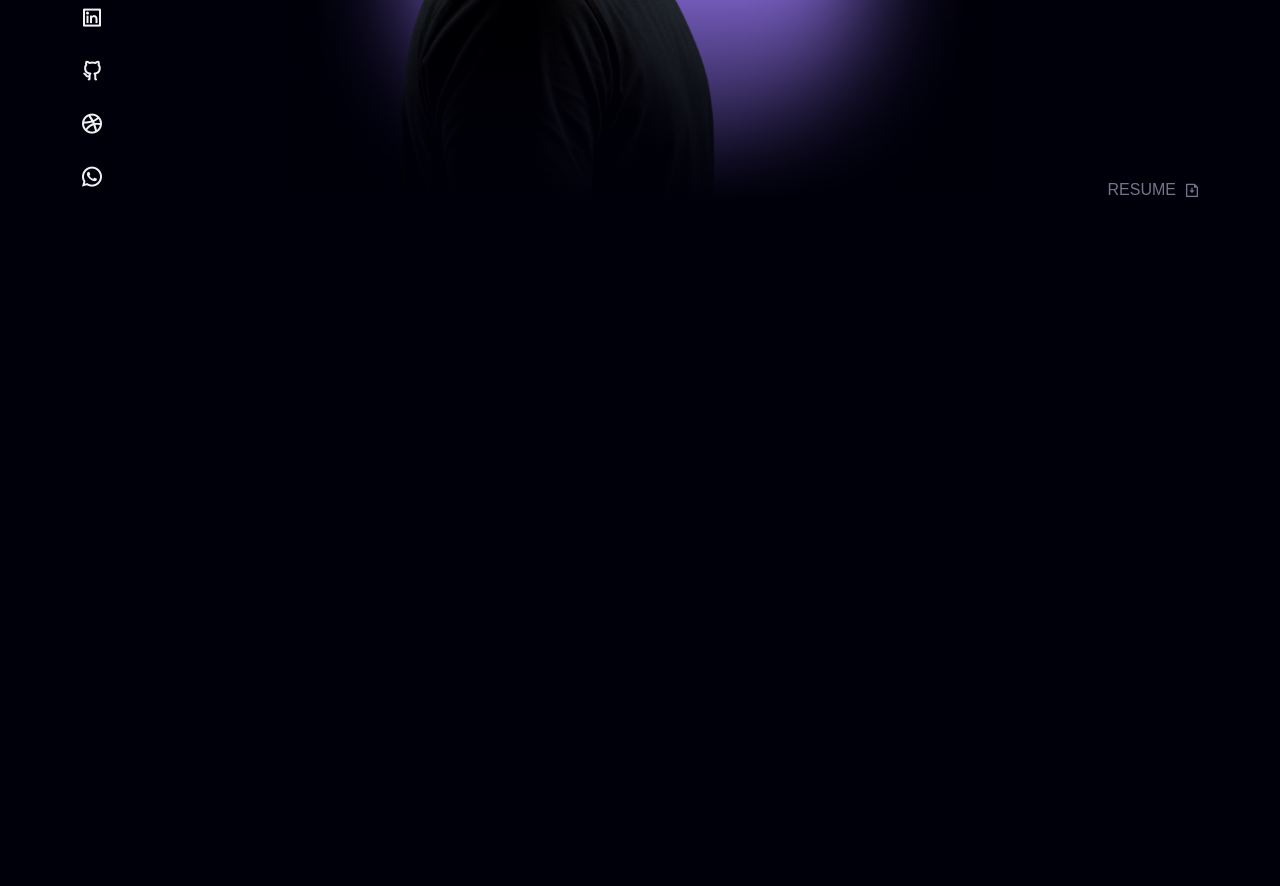
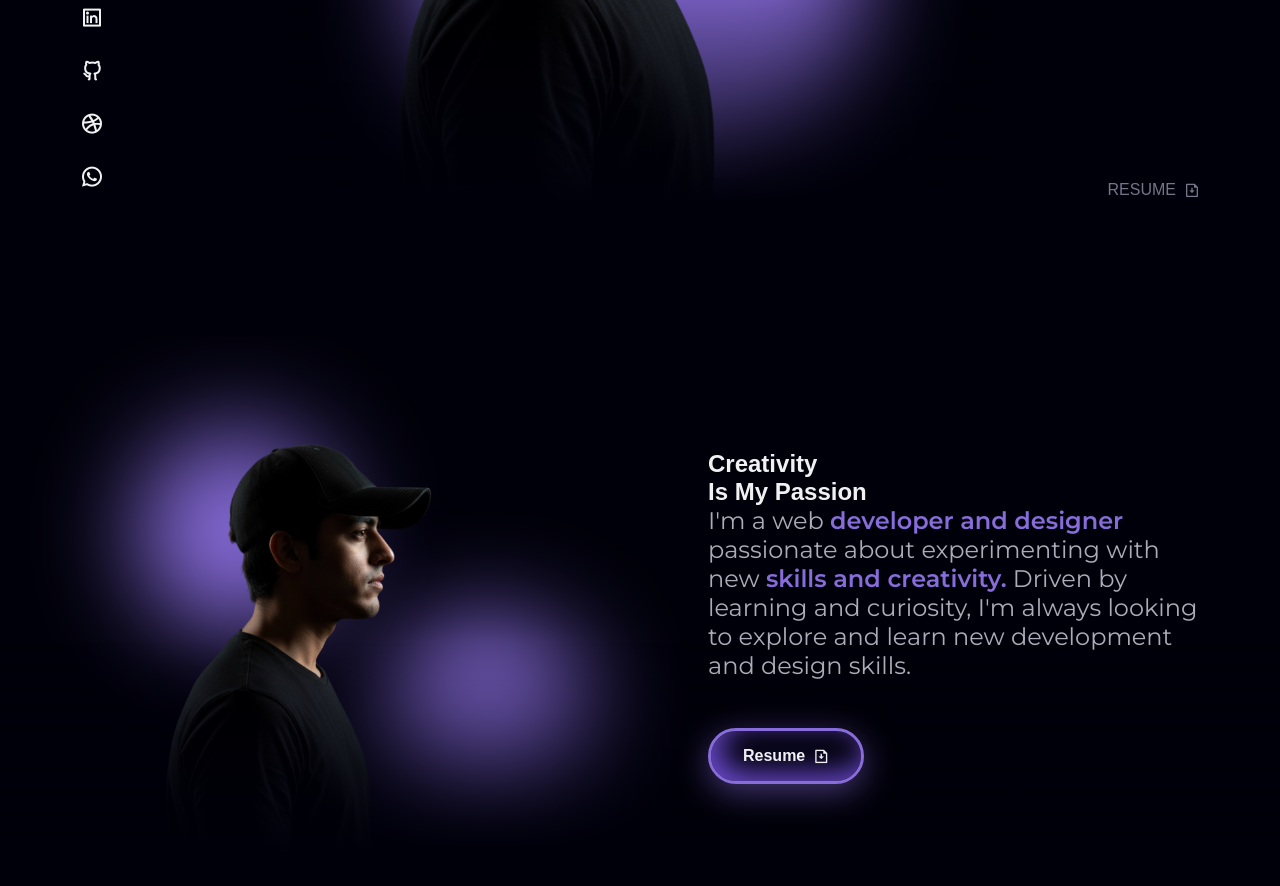
Before and after one commit to Onetatcode/Portfolio-13, a plain HTML site: page index.html in a window 1280 px wide. Shown: the part 659-1545 px from the top of the page. Before the commit the page ends 1490 px from the top, so only its background shows below. Drawn offline with nearby package versions, Linux system fonts and the light colour scheme; a web font is replaced by a local one.

Commit message:
About Me Page Done

```diff
--- a/assets/css/styles.css
+++ b/assets/css/styles.css
@@ -363,9 +363,90 @@ img {
 }
 
 /*=============== BUTTON ===============*/
+.button{
+  background-color: var(--body-color);
+  border: 3px solid var(--first-color);
+  color: var(--title-color);
+  padding: 1rem 2rem;
+  box-shadow: 0 8px 32px hsla(var(--hue),60%, 64%, .5),
+              inset 8px -8px 30px var(--first-color-alt-2);
+  border-radius: 4rem;
+  font-family: var(--second-font);
+  font-weight: var(--font-semi-bold);
+  display: inline-flex;
+  align-items: center;
+  column-gap: .5rem;
+  transition: box-shadow .4s;
+}
 
+.button i{
+  font-weight: initial;
+  font-size: 1rem;
+}
+
+.button:hover{
+  box-shadow: 0 8px 48px hsla(var(--hue),60%,64%,.7),
+              inset 8px -8px 30px var(--first-color-alt-2);
+}
 
 /*=============== ABOUT ===============*/
+.about{
+  position: relative;
+}
+
+.about__container{
+  row-gap: 3rem;
+  overflow-y: clip;
+}
+
+.about__data .section__title{
+  margin-bottom: 1.5rem;
+  text-align: initial;
+}
+
+.about__description{
+  font-size: var(--h2-font-size);
+  margin-bottom: 2rem;
+}
+
+.about__description{
+  font-size: var(--h2-font-size);
+  margin-bottom: 2rem;
+}
+
+.about__description b{
+  color: var(--first-color);
+  font-weight: var(--font-semi-bold);
+}
+
+.about__image{
+  position: relative;
+  justify-self: center;
+}
+
+.about__image .blob-animate:nth-child(1){
+  top: 1.5rem;
+  left: 1rem;
+}
+.about__image .blob-animate:nth-child(2){
+  right: -.5rem;
+  bottom: .5rem;
+}
+
+.about__perfil{
+  width: 320px;
+}
+
+.about__shadow{
+  width: 100%;
+  height: 258px;
+  position: absolute;
+  bottom: 1rem;
+  z-index: 1;
+  background: linear-gradient(180deg,
+              hsla(240,100%,2%,0)60%,
+              var(--body-color)95%);
+}
 
 
 /*=============== PROJECTS ===============*/
@@ -429,6 +510,14 @@ img {
   .home__perfil{
     width: 700px;
   }
+  .about__container{
+    grid-template-columns: 460px;
+    justify-content: center;
+  }
+  .about__data,
+  .about__data .section__title{
+    text-align: center;
+  }
 }
 
 @media screen and (min-width: 768px){
@@ -438,6 +527,7 @@ img {
  .home__perfil{
     width: 600px;
   }
+
 }
 
 /* For large devices */
@@ -514,6 +604,46 @@ img {
     rotate: 0deg;
     right: 0;
   }
+
+  .about__container{
+    grid-template-columns: repeat(2,500px);
+    align-items: center;
+    column-gap: 8.5rem;
+    padding-top: 2rem;
+  }
+
+  .about__data,
+  .about__data .section__title{
+    text-align: initial;
+    z-index: 2;
+  }
+
+  .about__description{
+    margin-bottom: 3rem;
+  }
+  .about__perfil{
+    width: 600px;
+  }
+  .about__image{
+    order: -1;
+  }
+  .about__image .blob-animate{
+    width: 200px;
+    height: 200px;
+    filter: blur(50px);
+  }
+  .about__image .blob-animate:nth-child(1){
+    left: 4rem;
+    top: 4rem;
+  }
+  .about__image .blob-animate:nth-child(2){
+    right: -1rem;
+    bottom: 3rem;
+  }
+  .about__shadow{
+    height: 600px;
+    bottom: 0;
+  }
 }
 
 /* For 2K resolutions (2048 x 1152, 2048 x 1536) */
--- a/index.html
+++ b/index.html
@@ -95,6 +95,33 @@
          <!--==================== ABOUT ====================-->
          <section class="about section" id="about">
 
+            <div class="about__shadow"></div>
+
+            <div class="about__container container grid">
+               <div class="about__data">
+                  <h2 class="section_title">
+                     <span>Creativity</span>
+                     <br> Is My Passion
+                  </h2>
+
+                  <p class="about__description">
+                     I'm a web <b>developer and designer</b> passionate
+                     about experimenting with new <b>skills and creativity.</b>
+                     Driven by learning and curiosity, I'm always looking to
+                     explore and learn new development and design skills.
+                  </p>
+                  <a href="/assets/pdf/Anid-Cv.pdf" download target="_blank"  class="button">Resume
+                     <i class="ri-file-download-line"></i>
+                  </a>
+               </div>
+
+               <div class="about__image">
+                  <div class="blob-animate"></div>
+                  <div class="blob-animate"></div>
+                  <img src="assets/img/about-perfil (2).png" alt="" class="about__perfil">
+               </div>
+            </div>
+
          </section>
 
          <!--==================== PROJECTS ====================-->
```
